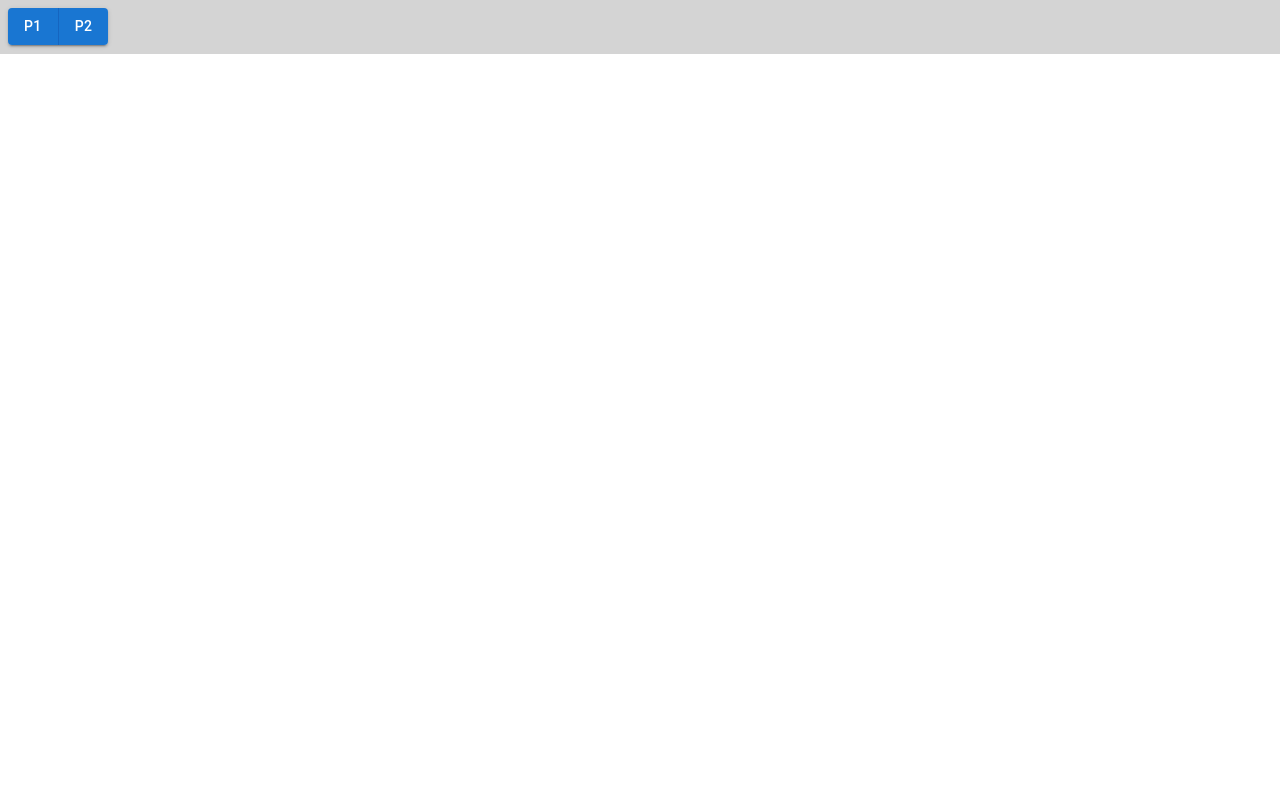
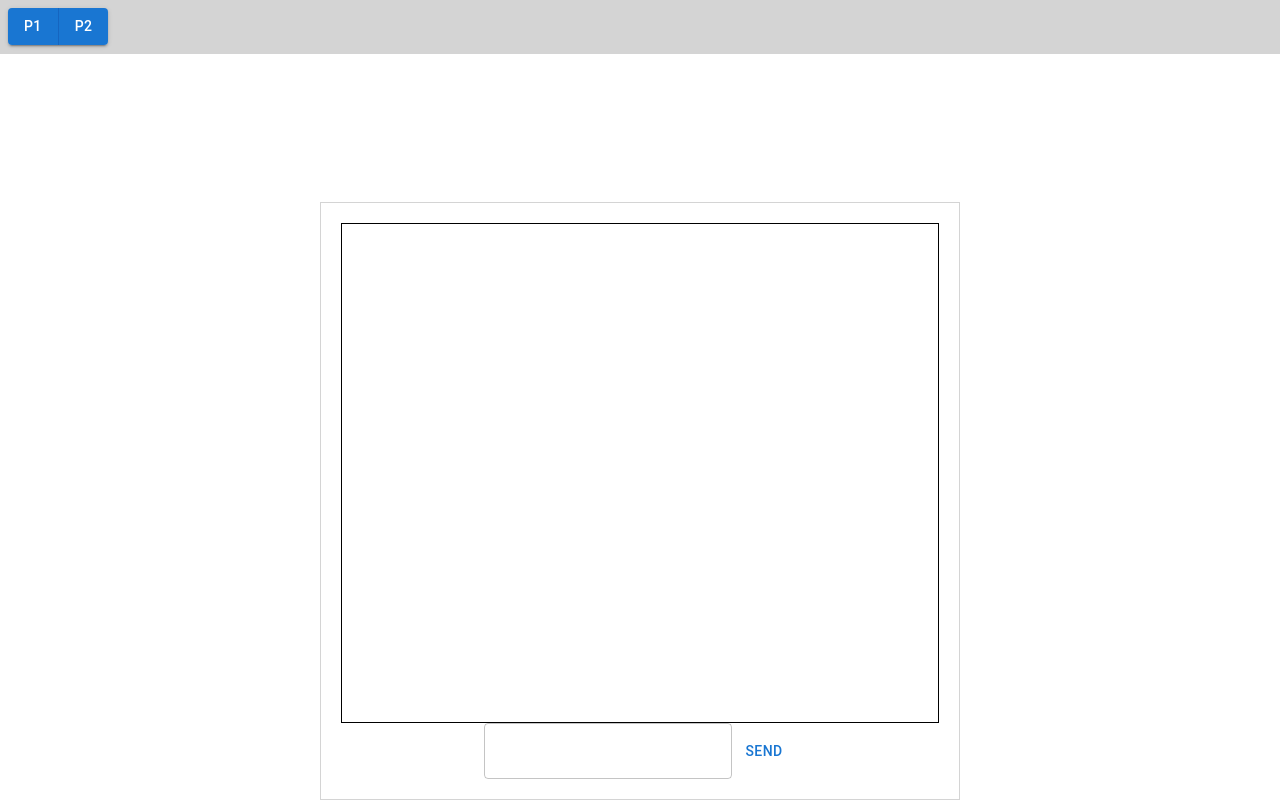
Before and after one commit to hwhong/ai, a Next.js app: page / in a window 1280 px wide. Built offline with nearby package versions, Linux system fonts and the light colour scheme.

Commit message:
fix: still need to hit api route from react component

```diff
--- /dev/null
+++ b/src/app/prototype.module.css
@@ -0,0 +1,35 @@
+.root {
+  display: flex;
+  flex-direction: column;
+  border: 1px solid #d4d4d4;
+  padding: 20px;
+  align-items: center;
+  margin: 0 25%;
+}
+
+.dialogWrapper {
+  display: flex;
+  flex-direction: column;
+  min-height: 500px;
+  width: 100%;
+  border: 1px solid black;
+}
+
+.bottomRow {
+  display: flex;
+}
+
+.msg {
+  padding: 10px;
+  border: 1px solid black;
+}
+
+.systemMsg {
+  background-color: aqua;
+  margin-right: auto;
+}
+
+.userMsg {
+  background-color: yellow;
+  margin-left: auto;
+}
--- a/src/app/prototype.tsx
+++ b/src/app/prototype.tsx
@@ -1,6 +1,49 @@
 "use client";
-import React, { useEffect, useState } from "react";
+import React, { useState } from "react";
+import styles from "./prototype.module.css";
+import { Button, TextField } from "@mui/material";
+import classNames from "classnames";
+
+enum Role {
+  USER,
+  SYSTEM,
+}
+
+interface Message {
+  role: Role;
+  content: string;
+}
 
 export function PrototypeComponent() {
-  return <></>;
+  const [messages, setMessages] = useState<Message[]>([]);
+
+  //   const invokeLLM = async = () => {
+  //     try {
+  //         const res = await fetch("api/invoke").
+  //     }
+  //   }
+
+  return (
+    <div className={styles.root}>
+      <div className={styles.dialogWrapper}>
+        {messages.map(({ role, content }) => {
+          return (
+            <div
+              key={content}
+              className={classNames(styles.msg, {
+                [styles.systemMsg]: role === Role.SYSTEM,
+                [styles.userMsg]: role === Role.USER,
+              })}
+            >
+              {content}
+            </div>
+          );
+        })}
+      </div>
+      <div className={styles.bottomRow}>
+        <TextField />
+        <Button>Send</Button>
+      </div>
+    </div>
+  );
 }
--- a/src/pages/api/in-memory-rag.ts
+++ b/src/pages/api/invoke.ts
@@ -38,21 +38,21 @@ export default async function handler(
 
   /** ---------- Chat Prompts ---------- */
 
+  const rephraseQuestionChainPrompt = ChatPromptTemplate.fromMessages([
+    ["system", REPHRASE_QUESTION_SYSTEM_TEMPLATE],
+    new MessagesPlaceholder("history"),
+    [
+      "human",
+      "Rephrase the following question as a standalone question:\n{question}",
+    ],
+  ]);
+
   const answerGenerationChainPrompt = ChatPromptTemplate.fromMessages([
     ["system", ANSWER_CHAIN_SYSTEM_TEMPLATE],
     new MessagesPlaceholder("history"),
     [
       "human",
       "Now, answer this question using the previous context and chat history:\n{standalone_question}",
-    ],
-  ]);
-
-  const rephraseQuestionChainPrompt = ChatPromptTemplate.fromMessages([
-    ["system", REPHRASE_QUESTION_SYSTEM_TEMPLATE],
-    new MessagesPlaceholder("history"),
-    [
-      "human",
-      "Rephrase the following question as a standalone question:\n{question}",
     ],
   ]);
 
@@ -72,6 +72,7 @@ export default async function handler(
     convertDocsToString,
   ]);
 
+  /** RunnablePassthrough allows to pass inputs unchanged or with the addition of extra keys.  */
   const conversationalRetrievalChain = RunnableSequence.from([
     RunnablePassthrough.assign({
       standalone_question: rephraseQuestionChain,
@@ -87,6 +88,14 @@ export default async function handler(
   /** ---------- Chains ---------- */
 
   const messageHistory = new ChatMessageHistory();
+
+  // RunnableWithMessageHistory
+  // wraps LCEL chain
+  // save part of the input to the chain (user defined question field) as the new human message
+  // also saves output of the chain as new AI messsage
+  // adds current history messages to input of wrapped chain under history messages key
+
+  // has inputMessagesKey, outputMessagesKey, historyMessagesKey
 
   const finalRetrievalChain = new RunnableWithMessageHistory({
     runnable: conversationalRetrievalChain,
```
